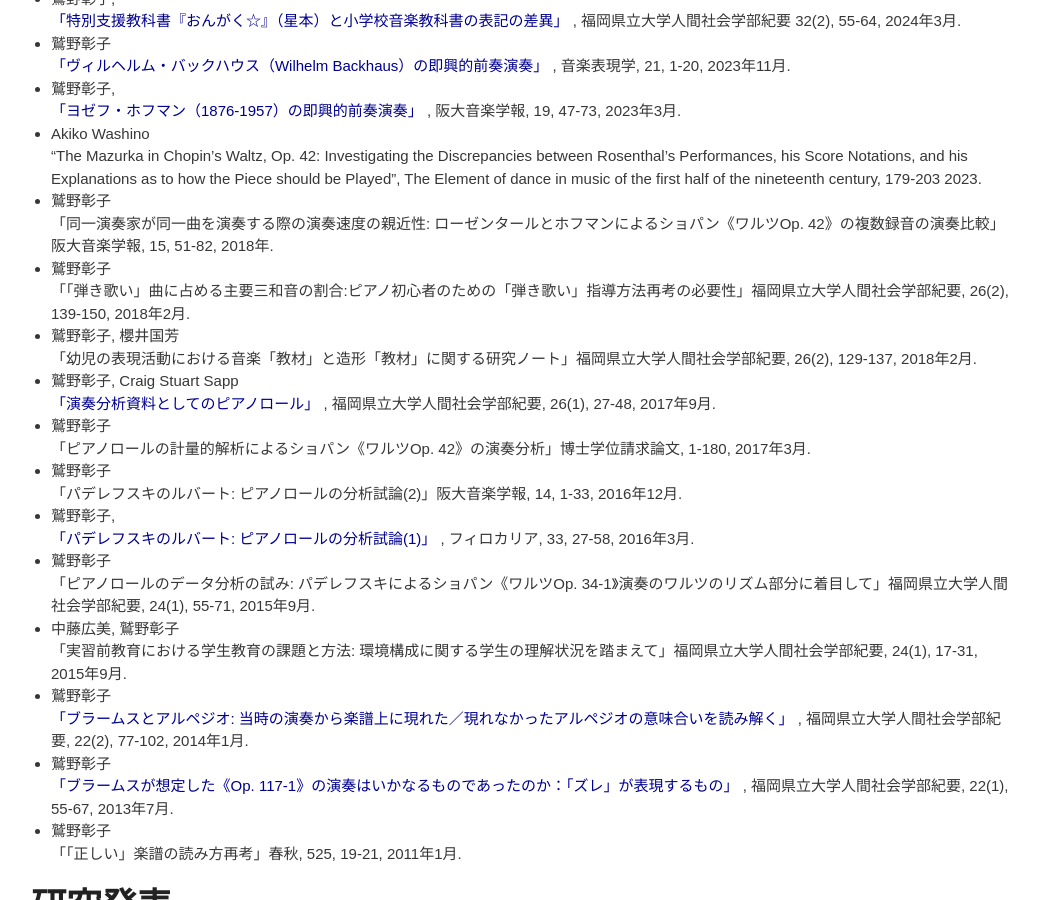
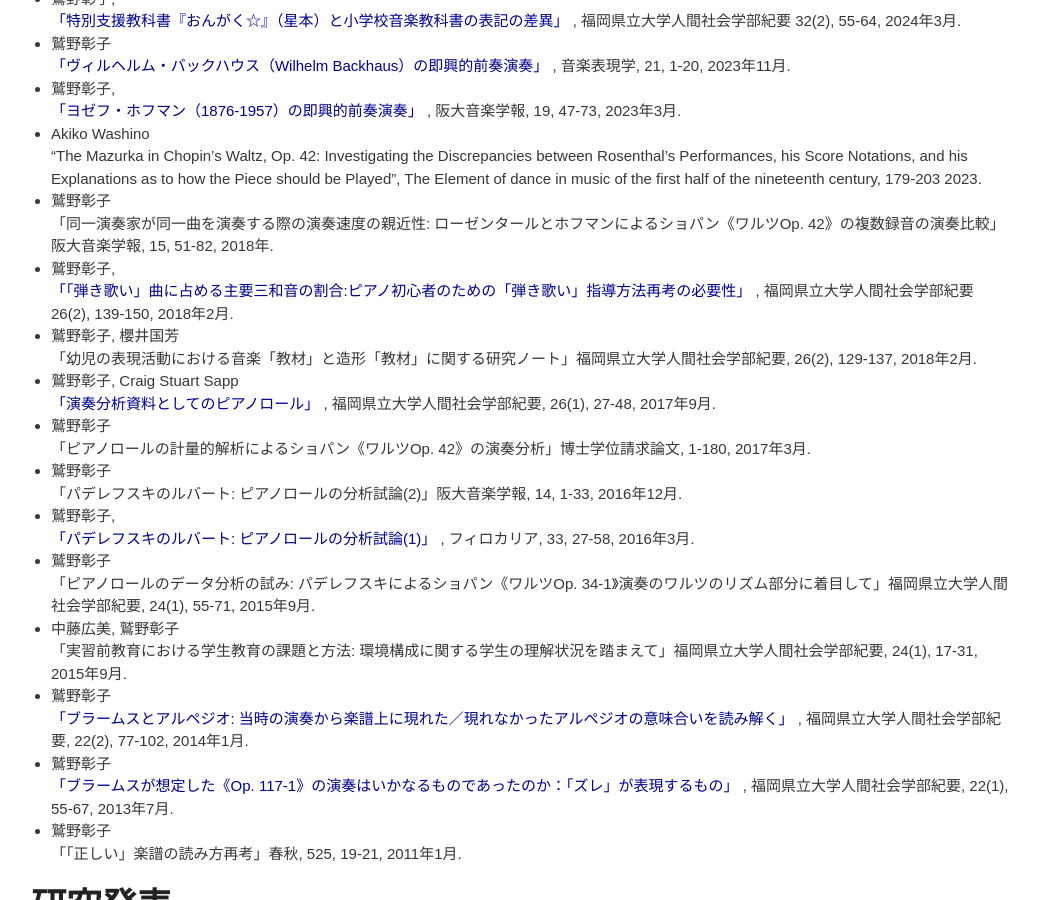
Before and after one commit to akikowashino/akikowashino.github.io, a Jekyll site: the page built from index.md, in a window 1280 px wide and 900 px high, scrolled down 1917 px. Shown: the whole window, without its empty margins (119-1158 px from the left). Built offline with Jekyll 4.4.1, drawn with Linux system fonts in a browser that asks for light colours.

Commit message:
Update index.md

```diff
--- a/index.md
+++ b/index.md
@@ -74,8 +74,9 @@
 "The Mazurka in Chopin’s Waltz, Op. 42: Investigating the Discrepancies between Rosenthal’s Performances, his Score Notations, and his Explanations as to how the Piece should be Played", The Element of dance in music of the first half of the nineteenth century, 179-203 2023.
 * 鷲野彰子<br>
 「同一演奏家が同一曲を演奏する際の演奏速度の親近性: ローゼンタールとホフマンによるショパン《ワルツOp. 42》の複数録音の演奏比較」阪大音楽学報, 15, 51-82, 2018年.
-* 鷲野彰子<br>
-「「弾き歌い」曲に占める主要三和音の割合:ピアノ初心者のための「弾き歌い」指導方法再考の必要性」福岡県立大学人間社会学部紀要, 26(2), 139-150, 2018年2月.
+* 鷲野彰子, <br>
+ <a href="https://fukuoka-pu.repo.nii.ac.jp/records/408" class="external-link" target="_blank" rel="noopener noreferrer">「「弾き歌い」曲に占める主要三和音の割合:ピアノ初心者のための「弾き歌い」指導方法再考の必要性」
+ </a>, 福岡県立大学人間社会学部紀要 26(2), 139-150, 2018年2月.
 * 鷲野彰子, 櫻井国芳<br>
 「幼児の表現活動における音楽「教材」と造形「教材」に関する研究ノート」福岡県立大学人間社会学部紀要, 26(2), 129-137, 2018年2月.
 * 鷲野彰子, Craig Stuart Sapp<br>
```
